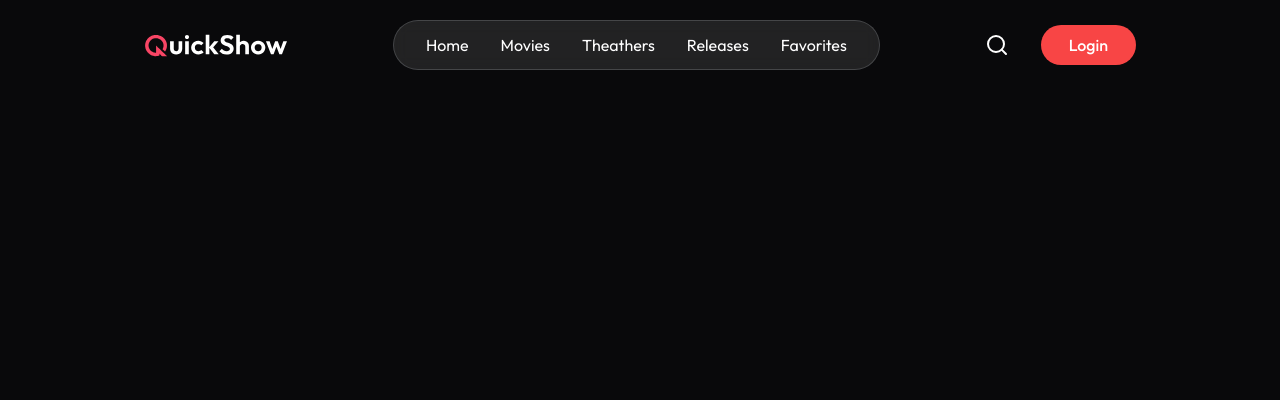
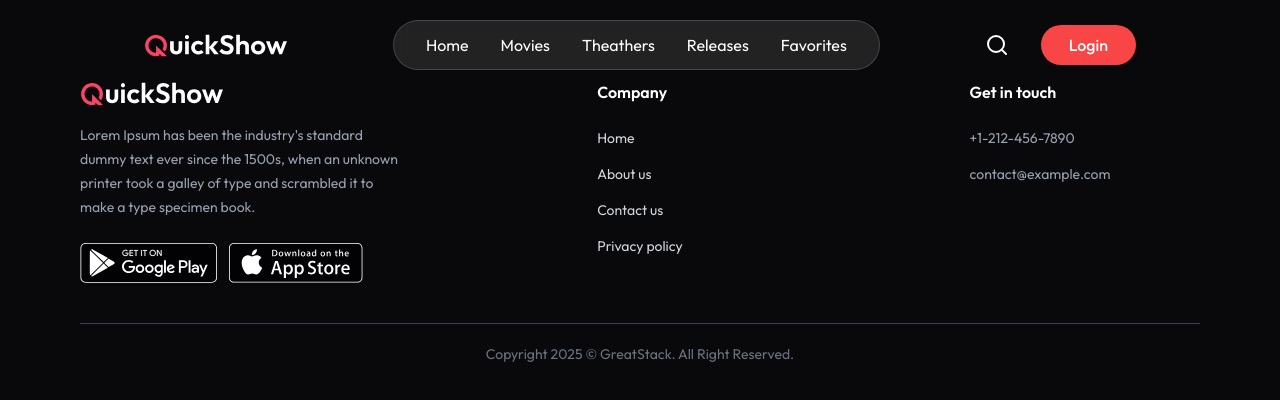
Before and after one commit to Sivakaki/Movie-Booking, a React (Vite) app in the folder client/: page /favorite in a window 1280 px wide. Shown: the top 400 px of the page. Built offline with nearby package versions, Linux system fonts and the light colour scheme; no server answers.

Commit message:
add home page

```diff
--- a/client/src/components/FeatureSection.jsx
+++ b/client/src/components/FeatureSection.jsx
@@ -1,6 +1,8 @@
 import { ArrowRight } from "lucide-react";
 import { useNavigate } from "react-router-dom";
 import { BlurCircle } from "./BlurCircle";
+import { dummyShowsData } from "../assets/assets";
+import { MovieCard } from "./MovieCard.jsx";
 
 export const FeatureSection = () => {
   const navigate = useNavigate();
@@ -19,7 +21,11 @@ export const FeatureSection = () => {
         </button>
       </div>
 
-      <div></div>
+      <div className="flex flex-wrap max-sm:justify-center gap-8 mt=8">
+        {dummyShowsData.slice(0, 4).map((movie) => (
+          <MovieCard key={movie._id} movie={movie} />
+        ))}
+      </div>
 
       <div className="flex justify-center mt-20">
         <button
--- a/client/src/components/Footer.jsx
+++ b/client/src/components/Footer.jsx
@@ -1,5 +1,74 @@
+import { useNavigate } from "react-router-dom";
+import { assets } from "../assets/assets.js";
+
 export const Footer = () => {
-    return (
-        <div></div>
-    )
-}
+  const navigate = useNavigate();
+  return (
+    <footer className="text-gray-300 px-6 md:px-12 lg:px-20 pt-20 pb-5">
+      <div className="max-w-7xl mx-auto">
+        <div className="grid grid-cols-1 md:grid-cols-3 gap-12 md:gap-20 pb-10">
+          {/* Logo and Description */}
+          <div>
+            <img src={assets.logo} alt="QuickShow" className="w-36 mb-4" />
+
+            <p className="text-sm text-gray-400 leading-6 max-w-xs mb-6">
+              Lorem Ipsum has been the industry's standard dummy text ever since
+              the 1500s, when an unknown printer took a galley of type and
+              scrambled it to make a type specimen book.
+            </p>
+
+            <div className="flex gap-3">
+              <img
+                src={assets.googlePlay}
+                alt="Get it on Google Play"
+                className="h-10 w-auto cursor-pointer hover:opacity-80 transition"
+              />
+
+              <img
+                src={assets.appStore}
+                alt="Download on App Store"
+                className="h-10 w-auto cursor-pointer hover:opacity-80 transition"
+              />
+            </div>
+          </div>
+
+          {/* Company */}
+          <div className="md:justify-self-center">
+            <h3 className="text-white font-semibold mb-6">Company</h3>
+
+            <div className="flex flex-col gap-4 text-sm">
+              <a href="/" className="hover:text-primary transition">
+                Home
+              </a>
+              <a href="/about" className="hover:text-primary transition">
+                About us
+              </a>
+              <a href="/contact" className="hover:text-primary transition">
+                Contact us
+              </a>
+              <a href="/privacy" className="hover:text-primary transition">
+                Privacy policy
+              </a>
+            </div>
+          </div>
+
+          {/* Contact */}
+          <div className="md:justify-self-center">
+            <h3 className="text-white font-semibold mb-6">Get in touch</h3>
+
+            <div className="flex flex-col gap-4 text-sm text-gray-400">
+              <p>+1-212-456-7890</p>
+              <p>contact@example.com</p>
+            </div>
+          </div>
+        </div>
+
+        <div className="border-t border-gray-700 pt-5 text-center">
+          <p className="text-sm text-gray-500">
+            Copyright 2025 © GreatStack. All Right Reserved.
+          </p>
+        </div>
+      </div>
+    </footer>
+  );
+};
--- a/client/src/components/HeroSection.jsx
+++ b/client/src/components/HeroSection.jsx
@@ -1,7 +1,10 @@
 import { assets } from "../assets/assets.js";
-import { CalendarIcon, ClockIcon } from "lucide-react";
+import { ArrowRight, CalendarIcon, ClockIcon } from "lucide-react";
+import { useNavigate } from "react-router-dom";
 
 export const Herosection = () => {
+  const navigate = useNavigate();
+
   return (
     <div className="flex flex-col items-start justify-center gap-4 px-6 md:px-16 lg:px-36 bg-[url('/backgroundImage.png')] h-screen">
       <img src={assets.marvelLogo} alt="" className="max-h-11 lg:h-11 mt-20" />
@@ -22,6 +25,17 @@ export const Herosection = () => {
           2018
         </div>
       </div>
+      <p className="max-w-md text-gray-300">
+        In a post-apocalytic world where cities ride on wheels and consume to
+        survive, two people meet in london and try to stop a conspiracy.
+      </p>
+      <button
+        className="flex items-center gap-1 px-6 py-3 text-sm bg-primary hover:bg-primary-dull trasition rounded-full font-medium cursor-pointer"
+        onClick={() => navigate("/movies")}
+      >
+        Explore Movies
+        <ArrowRight className="w-5 h-5" />
+      </button>
     </div>
   );
 };
--- a/client/src/components/MovieCard.jsx
+++ b/client/src/components/MovieCard.jsx
@@ -1,5 +1,6 @@
 import { StarIcon } from "lucide-react";
 import { useNavigate } from "react-router-dom";
+import { timeFormat } from "../lib/timeFormate.js";
 
 export const MovieCard = ({ movie }) => {
   const navigate = useNavigate();
@@ -18,11 +19,11 @@ export const MovieCard = ({ movie }) => {
 
       <p className="text-sm text-gray-400 mt-2">
         {new Date(movie.release_date).getFullYear()} •{" "}
-        {movie.geners
+        {movie.genres
           .slice(0, 2)
           .map((genre) => genre.name)
           .join(" ")}
-        • {movie.runtime}
+        • {timeFormat(movie.runtime)}
       </p>
 
       <div className="flex items-center justify-between mt-4 pb-3">
--- /dev/null
+++ b/client/src/components/TrailerSection.jsx
@@ -0,0 +1,51 @@
+import { useState } from "react";
+import { dummyTrailers } from "../assets/assets.js";
+import ReactPlayer from "react-player";
+import { BlurCircle } from "./BlurCircle.jsx";
+import { PlayCircleIcon } from "lucide-react";
+
+export const TrailerSection = () => {
+  const [currentTrailer, setCurrentTrailer] = useState(dummyTrailers[0]);
+  return (
+    <div className="px-6 md:px-16 lg:px-24 xl:px-44 py-20 overflow-hidden">
+      <p className="text-gray-300 font-medium text-lg max-w-[960ox]">
+        Trailers
+      </p>
+
+      <div className="relative mt-6">
+        <BlurCircle top="-100px" right="-100px" />
+        <ReactPlayer
+          className="mx-auto max-w-full"
+          width="960px"
+          height="540px"
+          src={currentTrailer.videoUrl}
+          controls={false}
+        />
+      </div>
+
+      <div className="group grid grid-cols-4 gap-4 md:gap-8 max-w-3xl mx-auto">
+        {dummyTrailers
+          .filter((trailer) => trailer !== currentTrailer)
+          .map((trailer) => (
+            <div
+              key={trailer.image}
+              className="relative group-hover:not-hover:opacity-50 hover:-translate-y-1 duration-300 transition max-md:h-60 md:max-h-60 cursor-pointer mt-4"
+              onClick={() => {
+                setCurrentTrailer(trailer);
+              }}
+            >
+              <img
+                src={trailer.image}
+                alt="trailer Image"
+                className="rounded-lg w-full h-full object-cover brightness-75"
+              />
+              <PlayCircleIcon
+                strokeWidth={1.6}
+                className="absolute top-1/2 left-1/2 w-5 md:w-8 h-5 md:h-1/2 transform -translate-x-1/2 -translate-y-1/2"
+              />
+            </div>
+          ))}
+      </div>
+    </div>
+  );
+};
--- /dev/null
+++ b/client/src/lib/timeFormate.js
@@ -0,0 +1,7 @@
+
+export const timeFormat = (minutes) => {
+    const hours = Math.floor(minutes/60);
+    const mins = minutes%60;
+
+    return `${hours}h ${mins}`;
+}
--- a/client/src/pages/Home.jsx
+++ b/client/src/pages/Home.jsx
@@ -1,9 +1,13 @@
+import { FeatureSection } from "../components/Featuresection";
 import { Herosection } from "../components/Herosection";
+import { TrailerSection } from "../components/TrailerSection";
 
 export const Home = () => {
   return (
     <>
       <Herosection />
+      <FeatureSection />
+      <TrailerSection />
     </>
   );
 };
```
